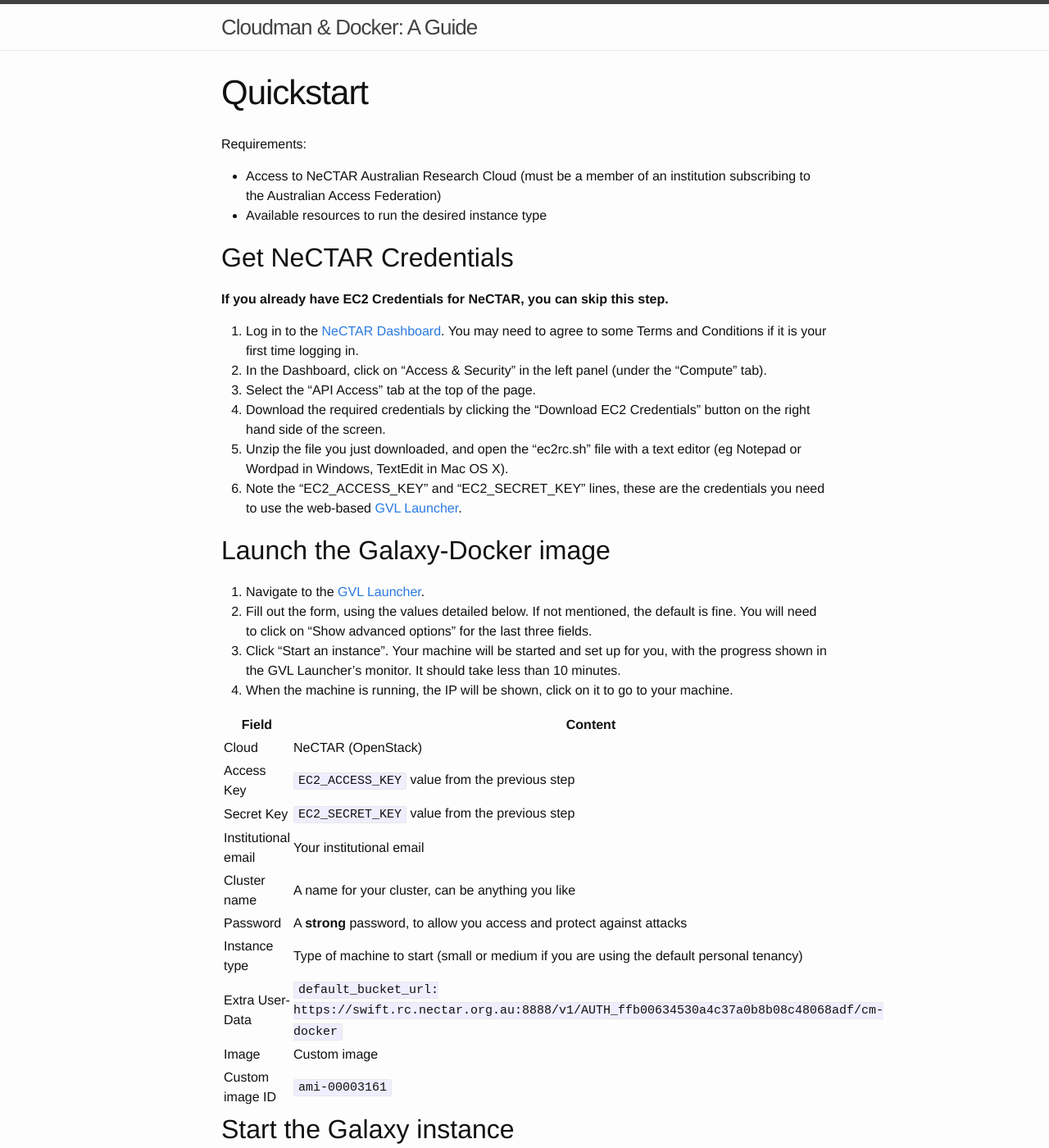
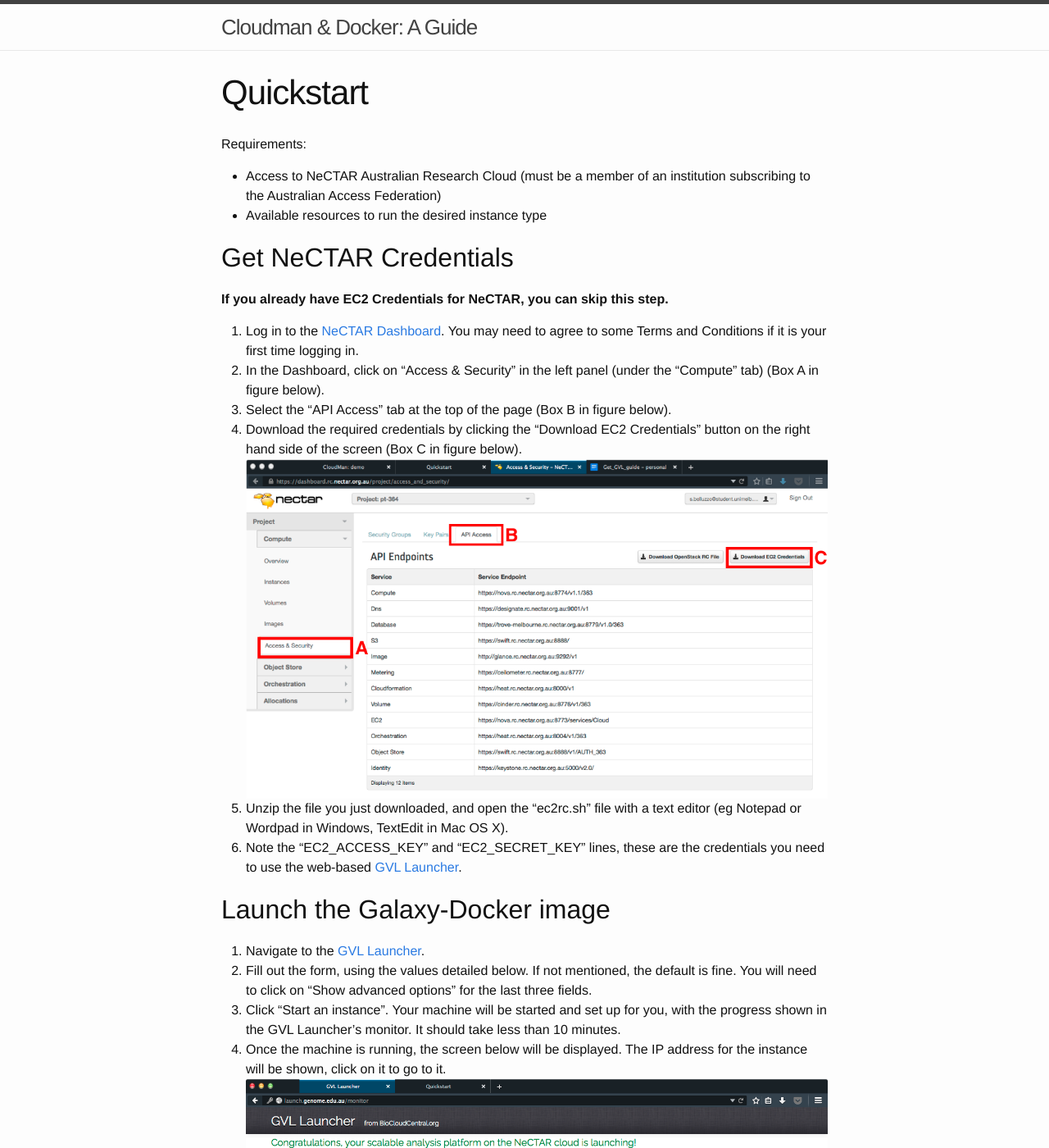
Before and after one commit to sbelluzzo/cloudman-docker-guide, a Jekyll site: the page built from _posts/2015-02-16-quickstart.md, in a window 1280 px wide and 1400 px high. Shown: the whole window at 82% size. Built offline with Jekyll 4.4.1, drawn with Linux system fonts in a browser that asks for light colours.

Commit message:
Added explanatory images to quickstart

```diff
--- a/_posts/2015-02-16-quickstart.md
+++ b/_posts/2015-02-16-quickstart.md
@@ -11,9 +11,10 @@ Requirements:
 **If you already have EC2 Credentials for NeCTAR, you can skip this step.**
 
 1. Log in to the [NeCTAR Dashboard](https://dashboard.rc.nectar.org.au). You may need to agree to some Terms and Conditions if it is your first time logging in.
-2. In the Dashboard, click on "Access & Security" in the left panel (under the "Compute" tab).
-3. Select the "API Access" tab at the top of the page.
-4. Download the required credentials by clicking the "Download EC2 Credentials" button on the right hand side of the screen.
+2. In the Dashboard, click on "Access & Security" in the left panel (under the "Compute" tab) (Box A in figure below).
+3. Select the "API Access" tab at the top of the page (Box B in figure below).
+4. Download the required credentials by clicking the "Download EC2 Credentials" button on the right hand side of the screen (Box C in figure below).
+![Credentials]({{ site.baseurl }}/images/creds.png)
 5. Unzip the file you just downloaded, and open the "ec2rc.sh" file with a text editor (eg Notepad or Wordpad in Windows, TextEdit in Mac OS X).
 6. Note the "EC2_ACCESS_KEY" and "EC2_SECRET_KEY" lines, these are the credentials you need to use the web-based [GVL Launcher](http://launch.genome.edu.au).
 
@@ -21,7 +22,8 @@ Requirements:
 1. Navigate to the [GVL Launcher](http://launch.genome.edu.au).
 2. Fill out the form, using the values detailed below. If not mentioned, the default is fine. You will need to click on "Show advanced options" for the last three fields.
 3. Click "Start an instance". Your machine will be started and set up for you, with the progress shown in the GVL Launcher's monitor. It should take less than 10 minutes.
-4. When the machine is running, the IP will be shown, click on it to go to your machine.
+4. Once the machine is running, the screen below will be displayed. The IP address for the instance will be shown, click on it to go to it.
+![Completed GVL Launch]({{ site.baseurl }}/images/done.png)
 
 Field               | Content
 ------------------- | -------
```
Also changed, not shown: other parts of _posts/2015-02-16-quickstart.md (+1 -0 lines), images/cluster_type.png (added), images/creds.png (added), images/done.png (added).
